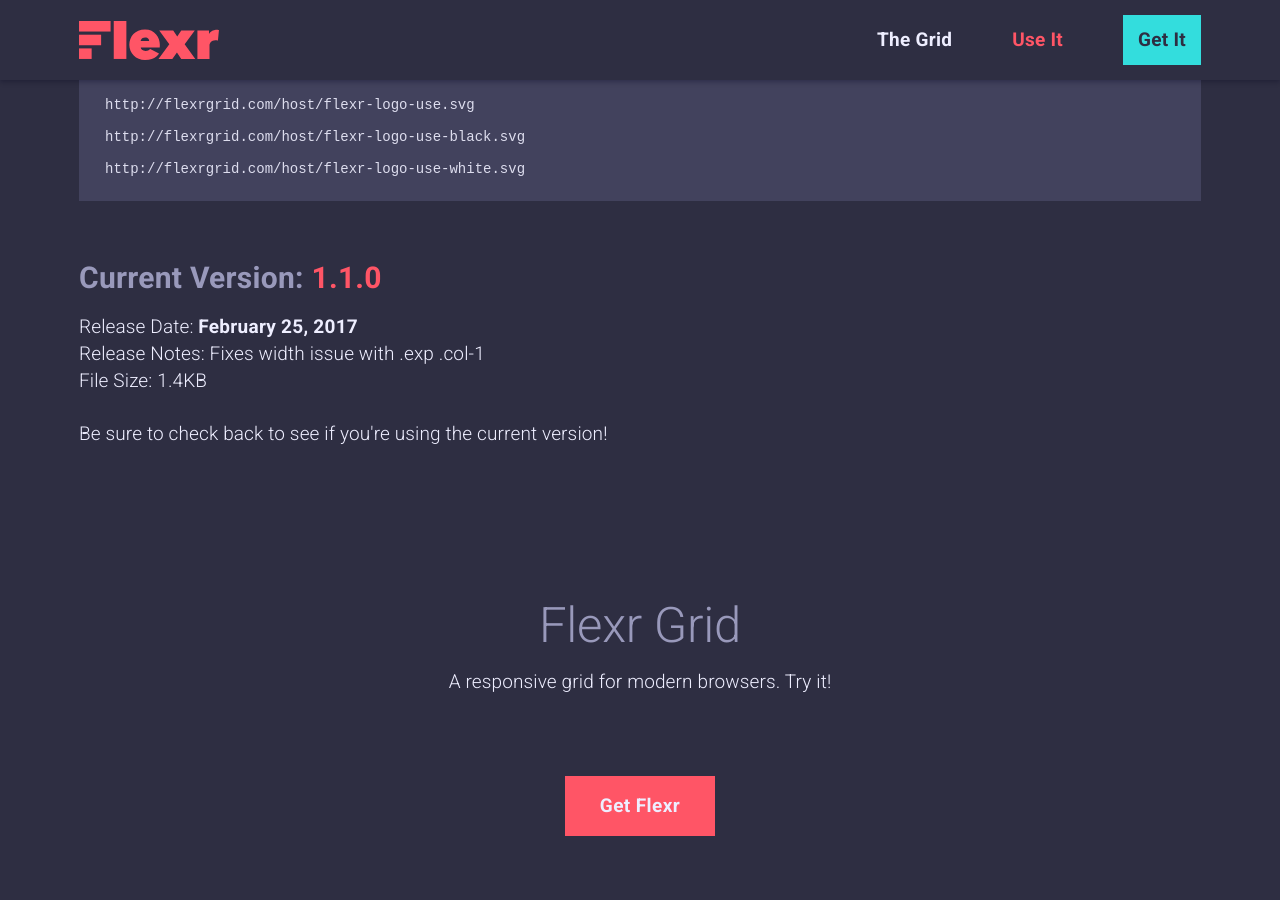
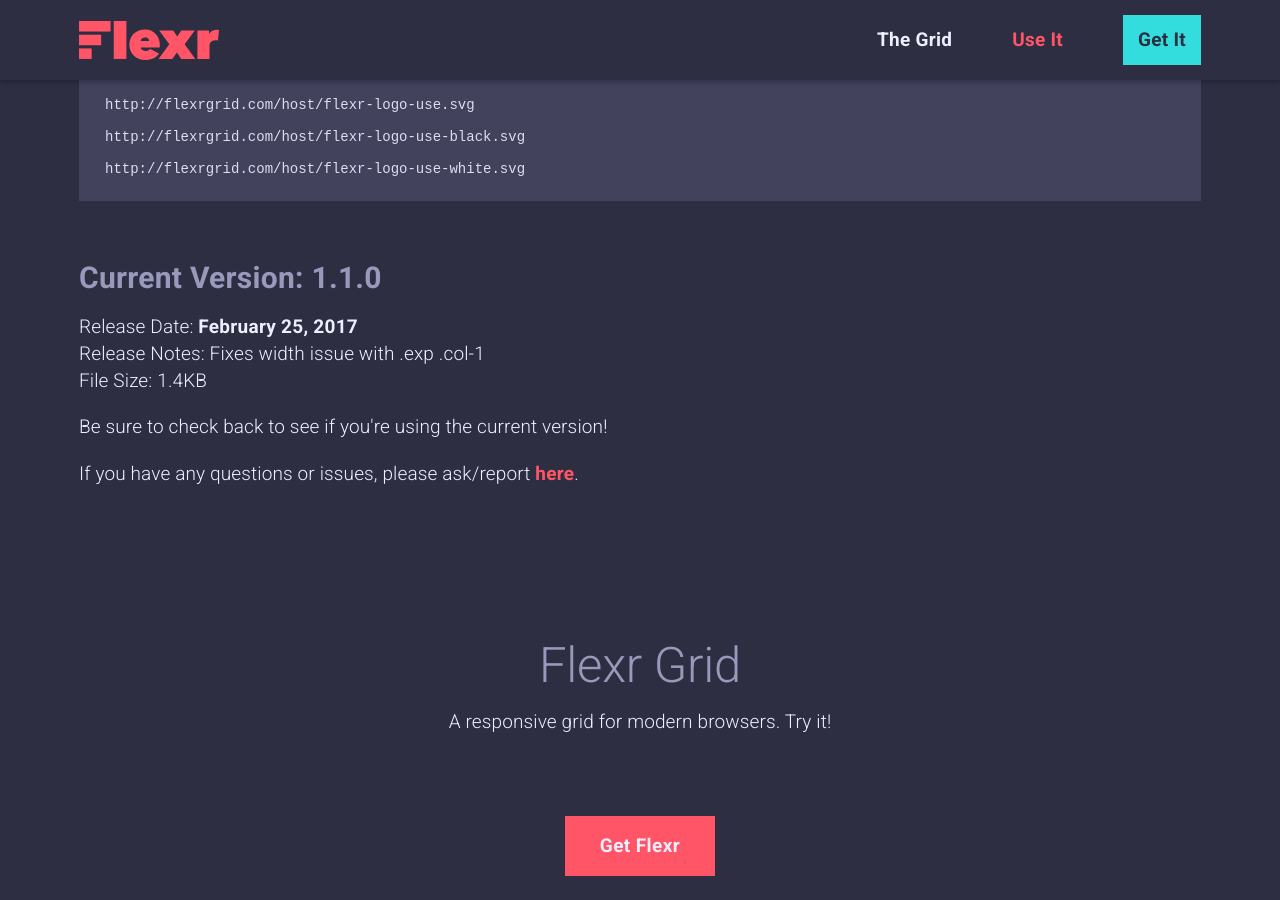
Before and after one commit to dmbdesignpdx/flexr, a Jekyll site: the page built from use-flexr.html, in a window 1280 px wide and 900 px high, scrolled down 3072 px. Built offline with Jekyll 4.4.1, drawn with Linux system fonts in a browser that asks for light colours.

Commit message:
edits use-flexr.html: removes bold tag from version, adds nobr tag to .exp .col-1, adds p tag to 'be sure...', adds question/issue link

```diff
--- a/use-flexr.html
+++ b/use-flexr.html
@@ -241,12 +241,13 @@
 
             <div class="col-12">
 
-                <h2>Current Version: <b>1.1.0</b></h2>
+                <h2>Current Version: 1.1.0</h2>
 
                 <p>Release Date: <time datetime="2017-02-25"><b>February 25, 2017</b></time><br>
-                Release Notes: Fixes width issue with .exp .col-1<br>
-                File Size: 1.4KB<br><br>
-                Be sure to check back to see if you're using the current version!</p>
+                Release Notes: Fixes width issue with <nobr>.exp .col-1</nobr><br>
+                File Size: 1.4KB</p>
+                <p>Be sure to check back to see if you're using the current version!</p>
+                <p>If you have any questions or issues, please ask/report <a href="https://github.com/dmbdesignpdx/flexr/issues" target="_blank" title="Flexr Grid Github Issues page">here</a>.</p>
 
             </div>
 
```
